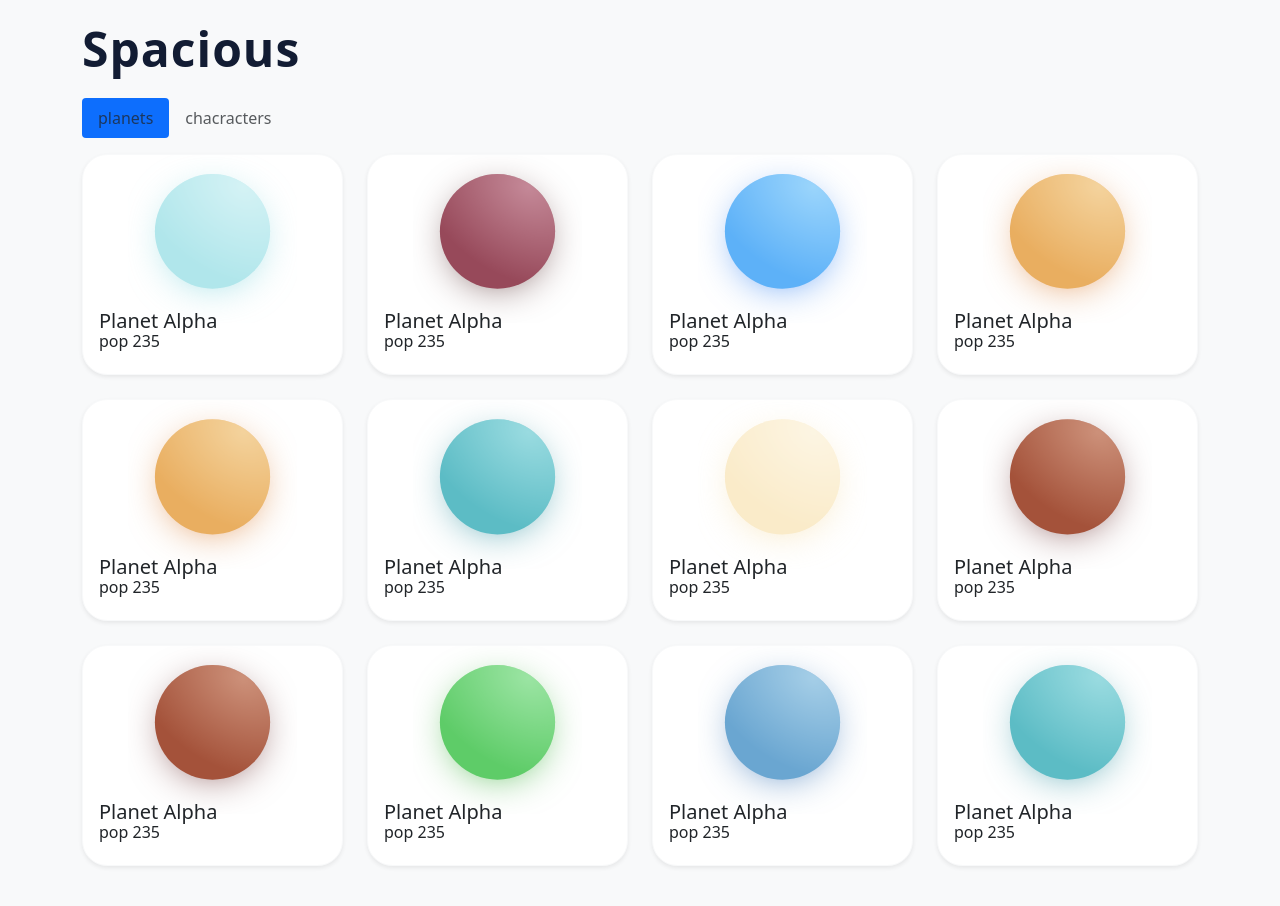
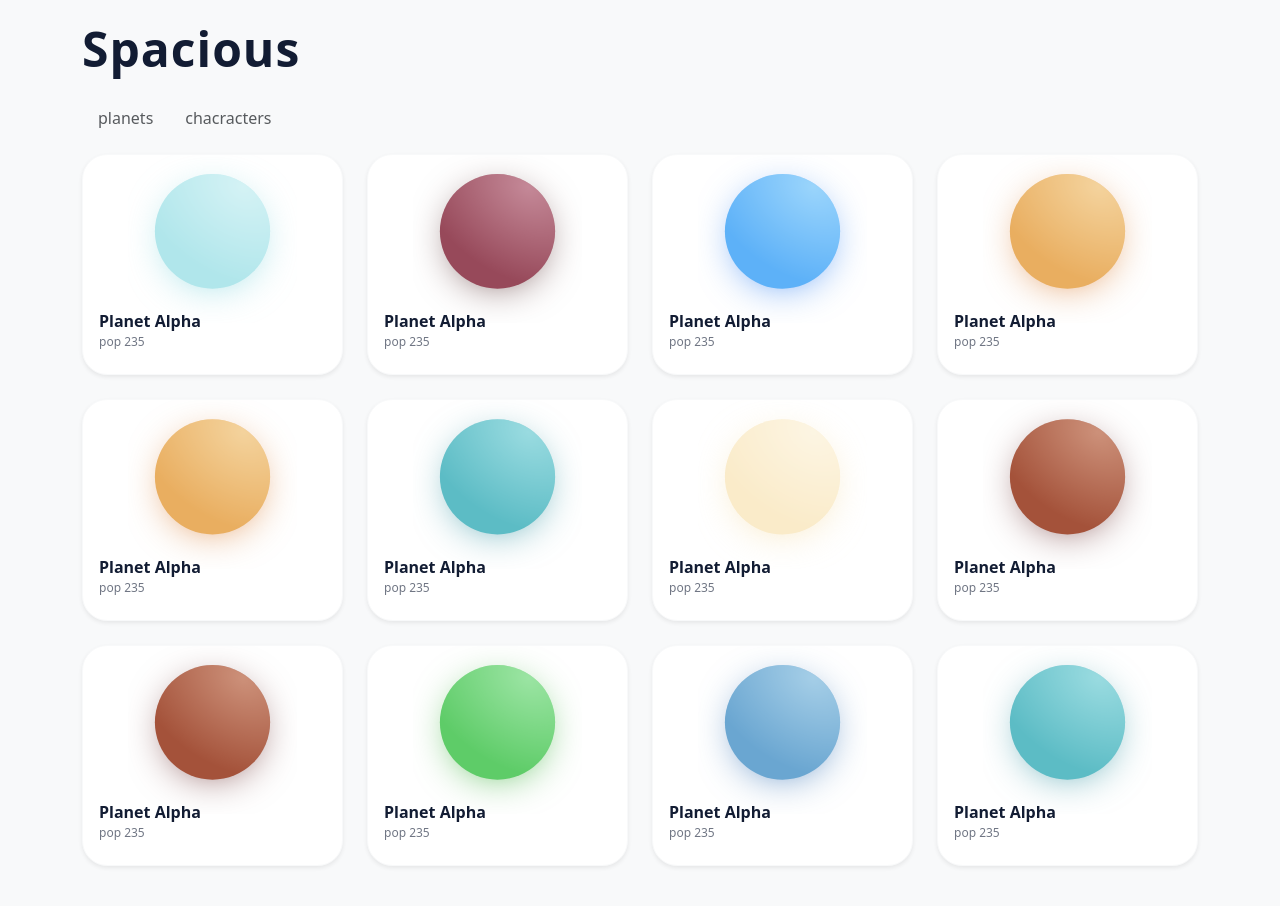
Before and after one commit to muakone/planet_react, a React (Create React App) app: page / in a window 1280 px wide. Shown: the top 906 px of the page. Built offline with nearby package versions, Linux system fonts and the light colour scheme.

Commit message:
tried another alternative

```diff
--- a/package.json
+++ b/package.json
@@ -2,6 +2,7 @@
   "name": "spacious",
   "version": "0.1.0",
   "private": true,
+  "homepage": "https://muakone.github.io/planet_react",
   "dependencies": {
     "@testing-library/jest-dom": "^5.15.0",
     "@testing-library/react": "^11.2.7",
--- a/src/App.css
+++ b/src/App.css
@@ -18,8 +18,23 @@ body {
 .singleCards .col .card {
     border-radius: 25px;
 }
-.singleCards .card, .singleCharacter .card {
-   max-height: 15em;
+.singleCards .col .card, .singleCharacter .card {
+   max-height: 14em;
+   max-width: 100%;
+}
+.singleCards .col .card .card-body .card-title .p-Title {
+    font-weight: 600;
+    font-size: 16px;
+    line-height: 24px;
+    font-style: normal;
+    color: #121C33;
+}
+.singleCards .col .card .card-body .card-text .p-Body {
+    font-weight: normal;
+    font-size: 12px;
+    color: #121C33;
+
+    opacity: 0.6;
 }
 .singleCards .col .card .card-img-top {
    max-width: 65%;
@@ -45,6 +60,7 @@ body {
 }
 
 
+
 /*
 .sidePopUp {
     background: white;
--- a/src/component/Card.js
+++ b/src/component/Card.js
@@ -25,10 +25,10 @@ function Cards() {
                             <Card.Img className="justify-content-center m-auto" variant="top" src={card.image} />
                             <Card.Body>
                             <Card.Title>
-                                <h5>{card.title}</h5>
+                                <h5 class="p-Title">{card.title}</h5>
                             </Card.Title>
                             <Card.Text>
-                                <p>{card.body}</p>
+                                <p class="p-Body">{card.body}</p>
                             </Card.Text>
                             </Card.Body>
                         </Card>
--- a/src/component/Nav.js
+++ b/src/component/Nav.js
@@ -10,7 +10,7 @@ function Navs() {
 
     return (
        <div className="mb-3">
-           <Nav variant="pills red" defaultActiveKey="/Card">
+           <Nav defaultActiveKey="/Card">
                 <Nav.Item className="bg-nav">
                     <Nav.Link className="links" href="/Card">
                     <Link to="/" className="text-decoration-none text-dark opacity-75">planets</Link>
```
